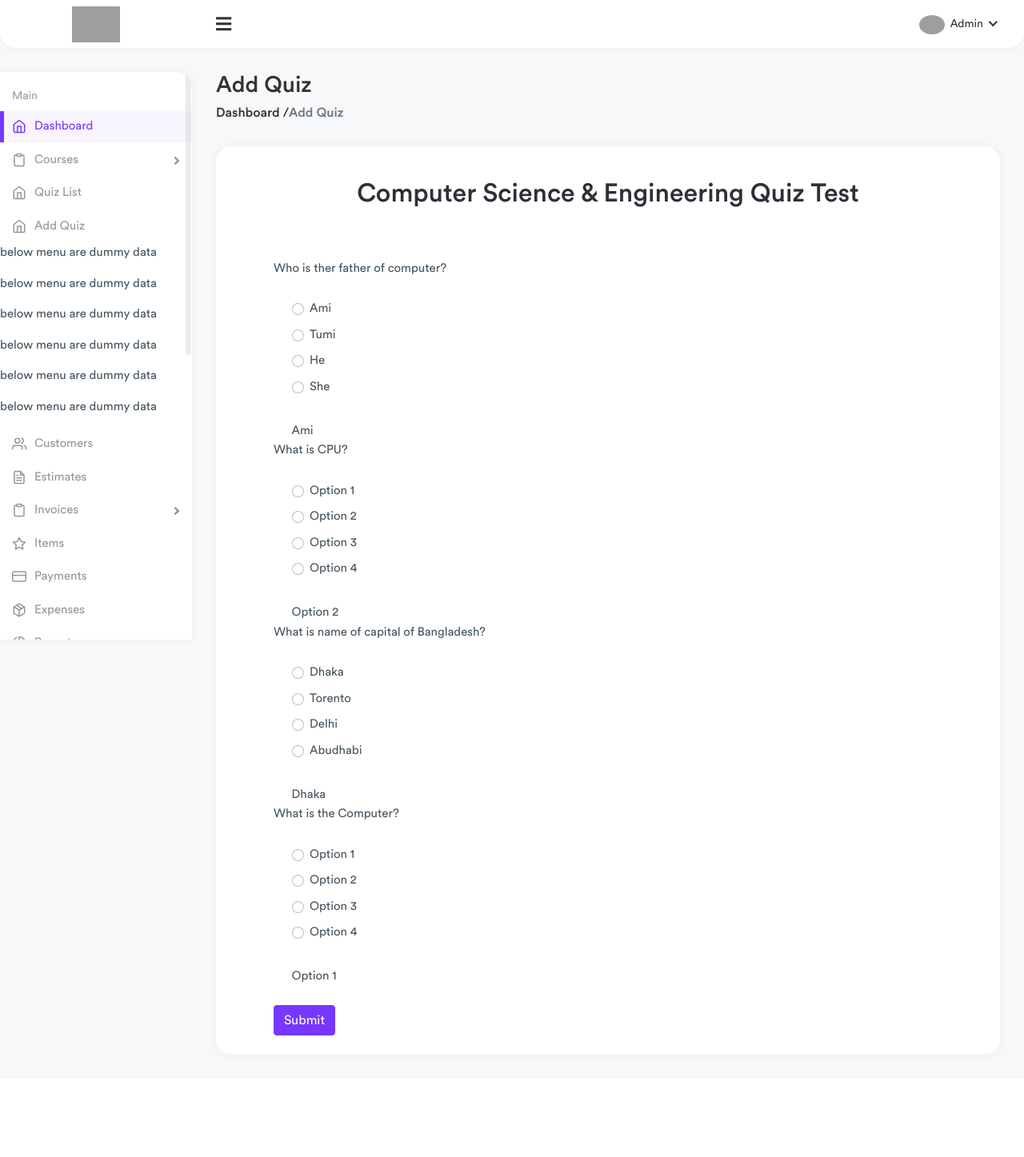
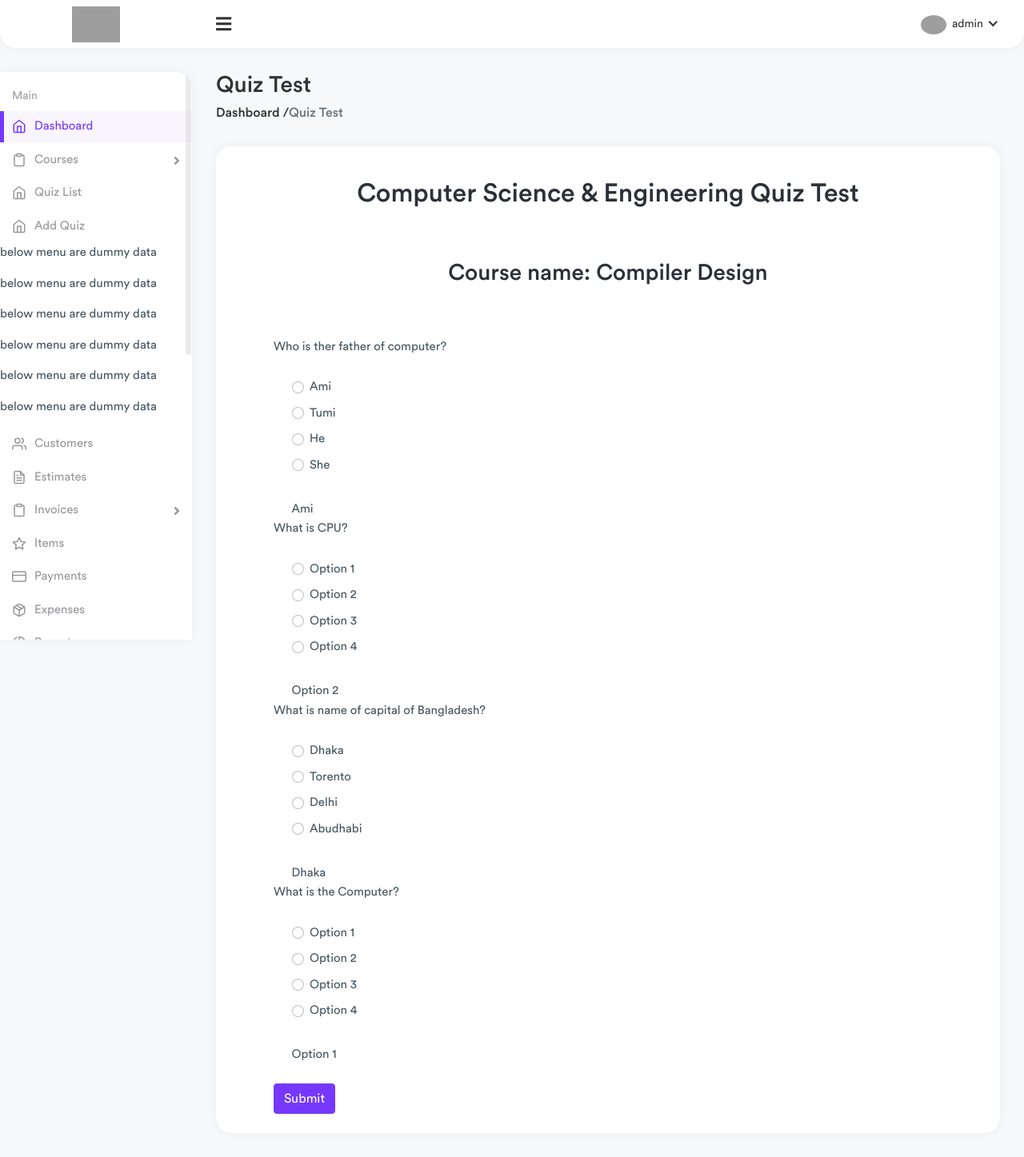
Before and after one commit to mailzahidul/quize_management_system, a Django app: page /quiz_test/1/ in a window 1280 px wide. Shown: the whole page at 80% size. Before the commit the page ends 1320 px from the top, so only its background shows below. Run offline with Django 4.2, Linux system fonts and the light colour scheme; a user stored in the database is signed in; data comes from the database, SQL or seed files in the repository; both versions use the stored data as it was after the commit; some libraries are stand-ins or nearby versions; grey boxes are pictures that could not be loaded.

Commit message:
user integrations

```diff
--- a/quiz_management_system/quiz/admin.py
+++ b/quiz_management_system/quiz/admin.py
@@ -1,10 +1,11 @@
 from django.contrib import admin
-from .models import Quiz, Course, Semester, Department
+from .models import Quiz, Course, Semester, Department, Result
 
 
 admin.site.register(Quiz)
 admin.site.register(Course)
 admin.site.register(Semester)
 admin.site.register(Department)
+admin.site.register(Result)
 
 # Register your models here.
--- a/quiz_management_system/quiz/models.py
+++ b/quiz_management_system/quiz/models.py
@@ -51,4 +51,4 @@ class Result(models.Model):
     comments = models.CharField(max_length=100, null=True)
 
     def __str__(self):
-        return self.question
+        return self.course_name.course_name
--- a/quiz_management_system/quiz/views.py
+++ b/quiz_management_system/quiz/views.py
@@ -4,6 +4,7 @@ from django.contrib.auth.models import User, Group
 from .forms import Quizform
 from .models import Quiz, Course, Semester, Result
 from user_admin.models import UserProfile
+from django.contrib import messages
 from user_admin.models import User as UUser
 from user_admin.forms import CreateUserProfileForm
 # Create your views here.
@@ -27,15 +28,24 @@ def quiz_list(request):
 @login_required
 def quiz_test(request, id):
    context={}
+   # profile_user = request.user
+   # u = UserProfile.objects.get(user=profile_user)
+   # print(profile_user, "request.same")
+   # print(u, "UserProfile object")
+   # if profile_user == UserProfile.objects.get(user=profile_user).user:
+   #     print("Same")
+   # else:
+   #     print("not same")
    course = Course.objects.get(id=id)
-   quizs = Quiz.objects.filter(course_name=course)
-   context['questions'] = quizs
+   questions = Quiz.objects.filter(course_name=course)
+   context['questions'] = questions
+   context['course'] = course
 
    if request.POST:
        print(request.POST, "All Input Answer")
        # questions = Quiz.objects.all()
-       course = Course.objects.get(id=id)
-       questions = Quiz.objects.filter(course_name=course)
+       # course = Course.objects.get(id=id)
+       # questions = Quiz.objects.filter(course_name=course)
        total_marks = 0
        wrong_answer = 0
        correct_answer = 0
@@ -51,17 +61,29 @@ def quiz_test(request, id):
            else:
                wrong_answer += 1
        percent = (total_marks / total) * 100
-       # if request.user == UserProfile
-       # profile_user = user if user.active else user=None
+       try:
+           profile_user = request.user
+           if profile_user == UserProfile.objects.get(user=profile_user).user:
+               user = UserProfile.objects.get(user=profile_user)
+               Result.objects.create(user=user, course_name=course, marks=total_marks, )
+               context['marks'] = total_marks
+               context['time'] = request.POST.get('timer')
+               context['correct'] = correct_answer
+               context['wrong'] = wrong_answer
+               context['total'] = total
+               context['percent'] = percent
+               return render(request, 'quiz/result.html', context)
+       except Exception as err:
+           messages.warning(request, f"{err}")
+       # user = UserProfile.objects.get(user=profile_user)
        # Result.objects.create(user=user, course_name=course, marks=total_marks, )
-       context['marks'] = total_marks
-       context['time'] = request.POST.get('timer')
-       context['correct'] = correct_answer
-       context['wrong'] = wrong_answer
-       context['total'] = total
-       context['percent'] = percent
-
-       return render(request, 'quiz/result.html', context)
+       # context['marks'] = total_marks
+       # context['time'] = request.POST.get('timer')
+       # context['correct'] = correct_answer
+       # context['wrong'] = wrong_answer
+       # context['total'] = total
+       # context['percent'] = percent
+       # return render(request, 'quiz/result.html', context)
 
    return render(request, 'quiz/quiz_test.html', context)
 
--- a/quiz_management_system/templates/header.html
+++ b/quiz_management_system/templates/header.html
@@ -2,13 +2,13 @@
 <div class="header header-one">
 
         <div class="header-left header-left-one">
-            <a href="index.html" class="logo">
+            <a href="{% url 'home' %}" class="logo">
                 <img src="{% static '' %}assets/img/logo.png" alt="Logo">
             </a>
-            <a href="index.html" class="white-logo">
+            <a href="{% url 'home' %}" class="white-logo">
                 <img src="{% static '' %}assets/img/logo-white.png" alt="Logo">
             </a>
-            <a href="index.html" class="logo logo-small">
+            <a href="{% url 'home' %}" class="logo logo-small">
                 <img src="{% static '' %}assets/img/logo-small.png" alt="Logo" width="30" height="30">
             </a>
         </div>
@@ -33,7 +33,7 @@
                         <img src="{% static '' %}assets/img/profiles/avatar-01.jpg" alt="">
                         <span class="status online"></span>
                     </span>
-                    <span>Admin</span>
+                    <span>{{ request.user.username }}</span>
                 </a>
                 <div class="dropdown-menu">
                     <a class="dropdown-item" href="profile.html"><i data-feather="user" class="me-1"></i> Profile</a>
--- a/quiz_management_system/templates/quiz/quiz_test.html
+++ b/quiz_management_system/templates/quiz/quiz_test.html
@@ -7,10 +7,10 @@
     <div class="page-header">
         <div class="row">
             <div class="col-sm-12">
-                <h3 class="page-title">Add Quiz</h3>
+                <h3 class="page-title">Quiz Test</h3>
                 <ul class="breadcrumb">
                     <li><a href="{% url 'home' %}">Dashboard / </a></li>
-                    <li class="breadcrumb-item active"> Add Quiz</li>
+                    <li class="breadcrumb-item active">Quiz Test</li>
                 </ul>
             </div>
         </div>
@@ -21,8 +21,23 @@
             <div class="card">
                 <div class="card-body">
 
-
+                <div class="row">
+                   <div class="col-lg-12">
+                       {% if messages %}
+                        <div class="messages">
+                        {% for message in messages %}
+                            <div class="alert{% if message.tags %} {{ message.tags }} {% endif %}" role="alert">{{ message }}
+                                <button type="button" class="close" data-dismiss="alert" aria-label="Close">
+                                            <span aria-hidden="true">&times;</span>
+                                </button>
+                            </div>
+                        {% endfor %}
+                        </div>
+                        {% endif %}
+                   </div>
+               </div>
                     <h2 class="text-center my-3 pb-5">Computer Science & Engineering Quiz Test</h2>
+                    <h3 class="text-center my-3 pb-5">Course name: {{ course.course_name }}</h3>
 
 <!--                    <div align="right " id="displaytimer"><b>Timer: 0 seconds</b></div>-->
 
```
Also changed, not shown: quiz_management_system/db.sqlite3.
